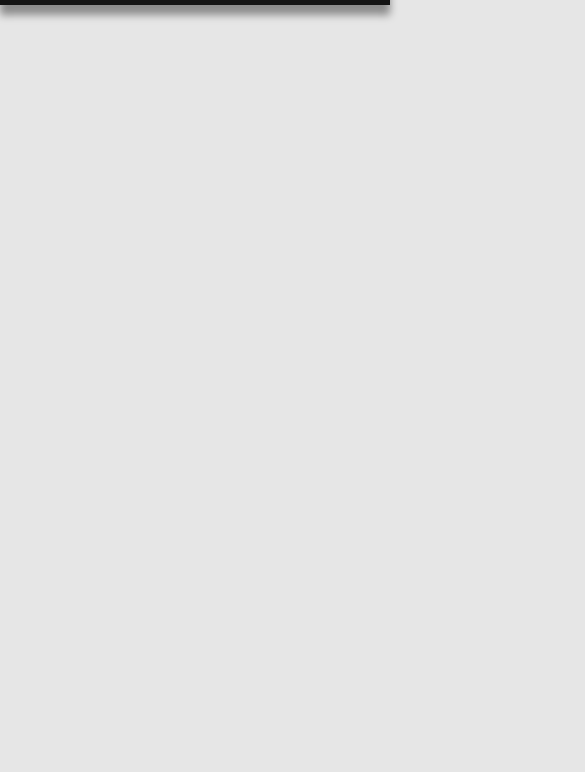
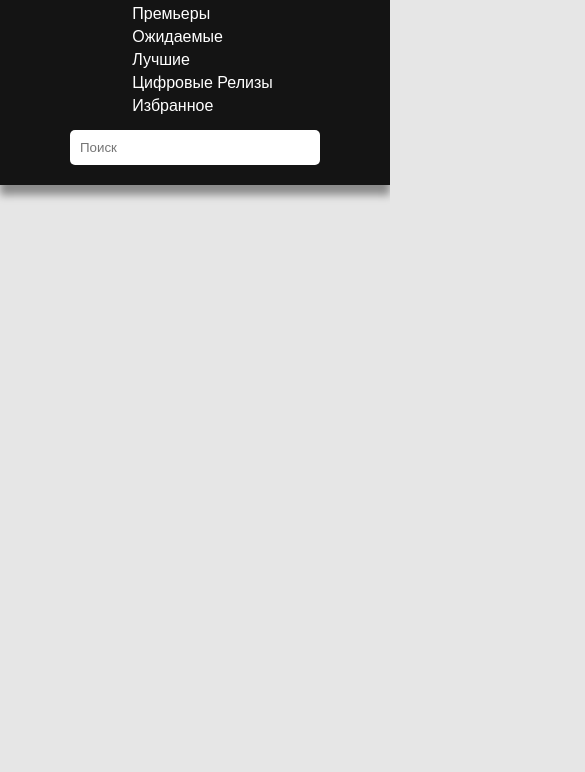
Before and after one commit to akmatovbaktybek/neobis_front_cinema, a plain HTML site: page index.html in a window 390 px wide. Shown: the part 72-844 px from the top of the page, 585 px wide, since content can reach past the window. Drawn offline with Linux system fonts and the light colour scheme; no server answers.

Commit message:
add responsive

```diff
--- a/css/style.css
+++ b/css/style.css
@@ -156,3 +156,27 @@ ul {
 .movie__rating--orange {
    border: 2px solid #FF9B0E;
 }
+
+@media screen and (max-width: 768px) {
+   .header__content  {
+      flex-direction: column;
+   }
+
+   .header__nav {
+      margin: 15px 0;
+   }
+
+   .main__movies {
+      justify-content: center;
+   }
+}
+
+@media screen and (max-width: 500px) {
+   .header__nav {
+      flex-direction: column;
+   }
+
+   .header__nav-item {
+      margin-top: 5px;
+   }
+}
```
